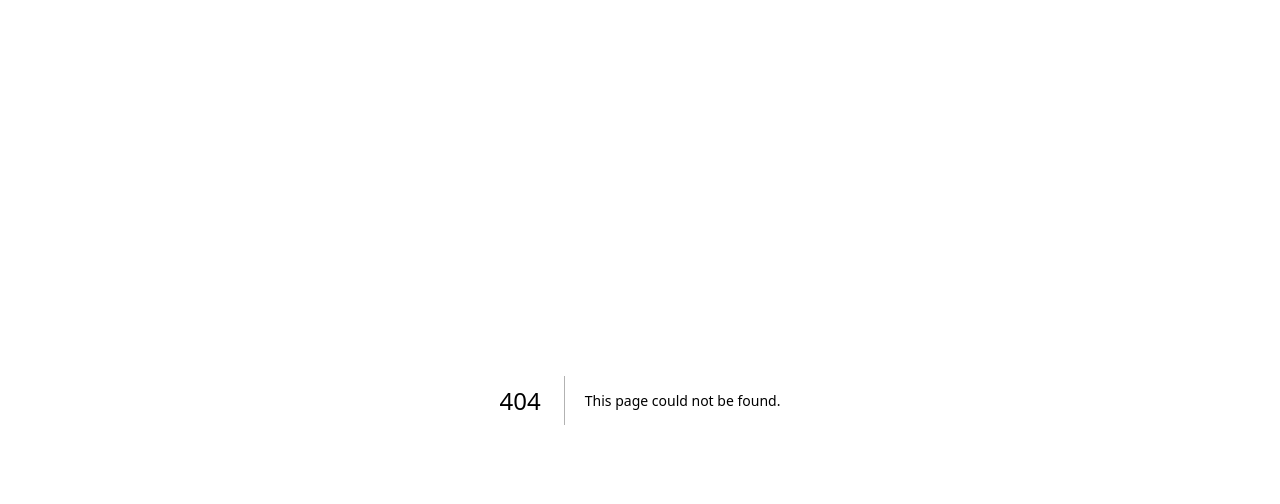
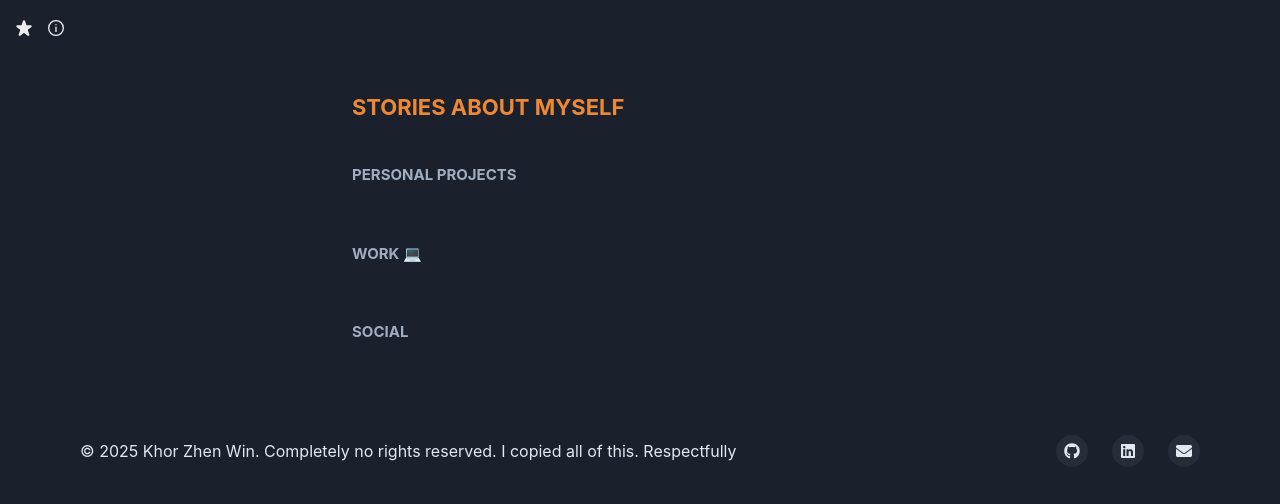
Before and after one commit to khorzhenwin/portfolio, a Next.js app: page /blog in a window 1280 px wide. Before the commit this address had no page. Shown: the top 504 px of the page. Built offline with nearby package versions, Linux system fonts and the light colour scheme.

Commit message:
Boilerplate for blog page

```diff
--- /dev/null
+++ b/components/content/blogList.js
@@ -0,0 +1,74 @@
+import { ChevronRightIcon } from "@chakra-ui/icons";
+import { useRouter } from "next/router";
+import {
+  Avatar,
+  Box,
+  chakra,
+  Flex,
+  SimpleGrid,
+  Text,
+  Button,
+  HStack,
+} from "@chakra-ui/react";
+
+const sections = [
+  {
+    title: "Personal Projects",
+    redirectPath: "/blog/post-1",
+  },
+  {
+    title: "Work 💻",
+    redirectPath: "/blog/post-2",
+  },
+  {
+    title: "Social",
+    redirectPath: "/blog/post-3",
+  },
+];
+
+function Section(props) {
+  const { title, description, redirectPath } = props;
+  return (
+    <Box py={4}>
+      <chakra.h3
+        fontWeight={"bold"}
+        fontSize={15}
+        textTransform={"uppercase"}
+        color={"gray.400"}
+        pb={6}
+      >
+        {title}
+      </chakra.h3>
+    </Box>
+  );
+}
+
+export default function BlogList() {
+  const router = useRouter();
+  return (
+    <>
+      <Box
+        my={{ base: 20, md: 30, lg: 30, xl: 35 }}
+        mx={{ base: 7, md: 0 }}
+      >
+        <Flex direction={"column"} width={"full"}>
+          <Box width={{ base: "full", sm: "lg", lg: "xl" }} margin={"auto"}>
+            <chakra.h2
+              textAlign={{ base: "center", md: "left" }}
+              fontWeight={"bold"}
+              fontSize={22}
+              textTransform={"uppercase"}
+              color={"orange.400"}
+              pb={6}
+            >
+              Stories About Myself
+            </chakra.h2>
+            {sections.map((section, index, key) => (
+              <Section {...section} index={index} key={index} />
+            ))}
+          </Box>
+        </Flex>
+      </Box>
+    </>
+  );
+}
--- a/components/layout/header.js
+++ b/components/layout/header.js
@@ -1,76 +1,20 @@
-// import { ReactNode } from "react";
 import {
-  Box,
-  Flex,
-  Avatar,
-  Link,
-  Button,
-  Menu,
-  MenuButton,
-  MenuList,
-  MenuDivider,
-  useDisclosure,
-  useColorModeValue,
-  Stack,
-  useColorMode,
-  Center,
-  Text,
+  Box, HStack, Link,
 } from "@chakra-ui/react";
-import { MoonIcon, SunIcon, StarIcon } from "@chakra-ui/icons";
+import { InfoOutlineIcon, StarIcon } from "@chakra-ui/icons";
 
 export default function Nav() {
-  const { colorMode, toggleColorMode } = useColorMode();
   return (
     <>
-      <Box px={4} pt={2}>
-        <Flex alignItems={"center"} justifyContent={"space-between"}>
-          <Box>
-            {/* <Link href="/">
-              <StarIcon h={14} />
-            </Link> */}
-          </Box>
-          <Flex alignItems={"center"}>
-            <Stack direction={"row"} spacing={7}>
-              {/* <Button onClick={toggleColorMode}>
-                {colorMode === "light" ? <MoonIcon /> : <SunIcon />}
-              </Button> */}
-
-              <Menu>
-                <MenuButton
-                  as={Button}
-                  rounded={"full"}
-                  variant={"link"}
-                  cursor={"pointer"}
-                  minW={0}
-                >
-                  <Avatar
-                    size={"sm"}
-                    src={
-                      "https://avatars.dicebear.com/api/micah/bookish-octo-seagull.svg"
-                    }
-                  />
-                </MenuButton>
-                <MenuList alignItems={"center"}>
-                  <br />
-                  <Center>
-                    <Avatar
-                      size={"2xl"}
-                      src={
-                        "https://avatars.dicebear.com/api/micah/bookish-octo-seagull.svg"
-                      }
-                    />
-                  </Center>
-                  <br />
-                  <Center>
-                    <p>Khor Zhen Win</p>
-                  </Center>
-                  <br />
-                  <MenuDivider />
-                </MenuList>
-              </Menu>
-            </Stack>
-          </Flex>
-        </Flex>
+      <Box px={4}>
+        <HStack spacing={4}>
+          <Link href="/">
+            <StarIcon h={14} />
+          </Link>
+          <Link href="/blog">
+            <InfoOutlineIcon h={14} />
+          </Link>
+        </HStack>
       </Box>
     </>
   );
--- a/package.json
+++ b/package.json
@@ -9,13 +9,18 @@
     "lint": "next lint"
   },
   "dependencies": {
+    "@babel/runtime": "^7.27.6",
     "@chakra-ui/icons": "^2.2.4",
     "@chakra-ui/react": "^2.10.7",
     "@emotion/react": "^11.14.0",
     "@emotion/styled": "^11.14.0",
+    "brace-expansion": "^4.0.1",
+    "braces": "^3.0.3",
     "eslint": "^9.26.0",
     "eslint-config-next": "^15.3.1",
     "framer-motion": "^12.9.4",
+    "micromatch": "^4.0.8",
+    "nanoid": "^5.1.5",
     "next": "^15.3.1",
     "querystring": "^0.2.1",
     "react": "^19.1.0",
--- /dev/null
+++ b/pages/blog/index.js
@@ -0,0 +1,37 @@
+import Footer from "../../components/layout/footer";
+import Header from "../../components/layout/header";
+import ScrollToTop from "../../components/scrollToTop";
+import Head from "next/head";
+import { Box } from "@chakra-ui/react";
+import BlogList from "../../components/content/blogList";
+
+export default function Home() {
+  return (
+    <>
+      <Head>
+        <title>Khor Zhen Win | Blog</title>
+        <meta
+          name="description"
+          content="Where i rant because i have no friends."
+          key="desc"
+        />
+        <meta
+          property="og:title"
+          content="Khor Zhen Win | Blog But Not Really"
+        />
+        <meta property="og:description" content="Blogging? no im flogging" />
+        <meta property="og:image" content="https://i.imgur.com/FpE4HAZ.jpeg" />
+        <link
+          rel="shortcut icon"
+          href="https://cdn-icons-png.flaticon.com/512/2666/2666436.png"
+        />
+      </Head>
+      <Box bgGradient="linear(to-b, blackAlpha.650, gray.600)">
+        <Header />
+        <BlogList />
+        <Footer />
+        <ScrollToTop />
+      </Box>
+    </>
+  );
+}
--- a/pages/index.js
+++ b/pages/index.js
@@ -33,7 +33,7 @@ export default function Home() {
         />
       </Head>
       <Box bgGradient="linear(to-b, blackAlpha.650, gray.600)">
-        {/* <Header /> */}
+        <Header />
         <Hero />
         <AboutMe />
         <Experience />
```
Also changed, not shown: components/content/aboutMe.js (+20 -5 lines), 1 other file (tests, documents, lock files or other folders).
